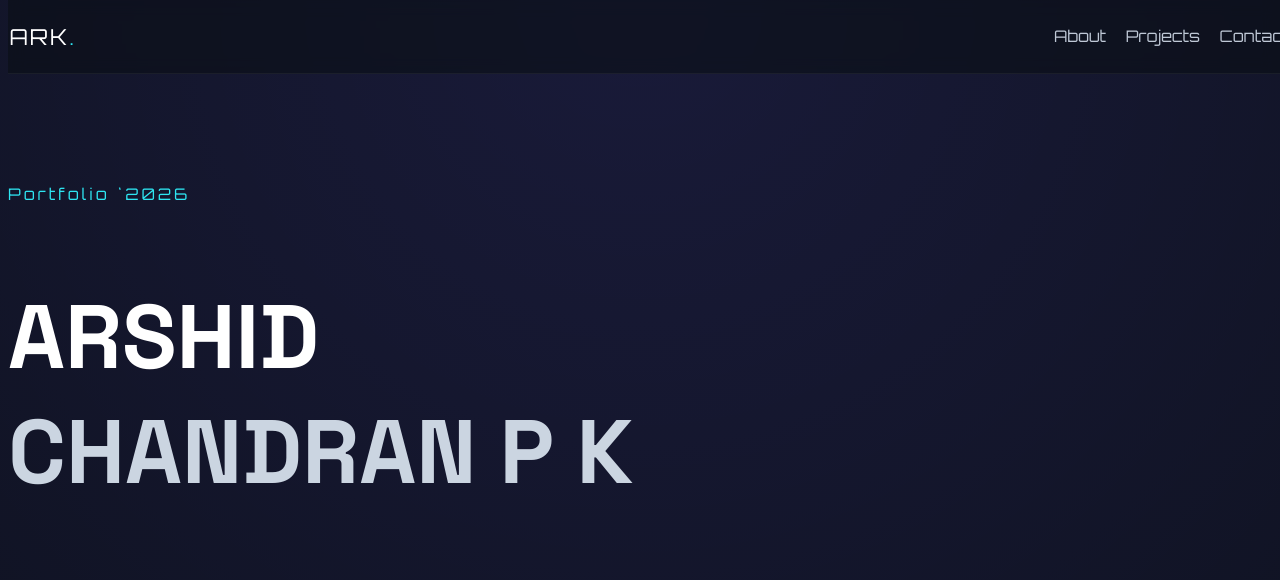
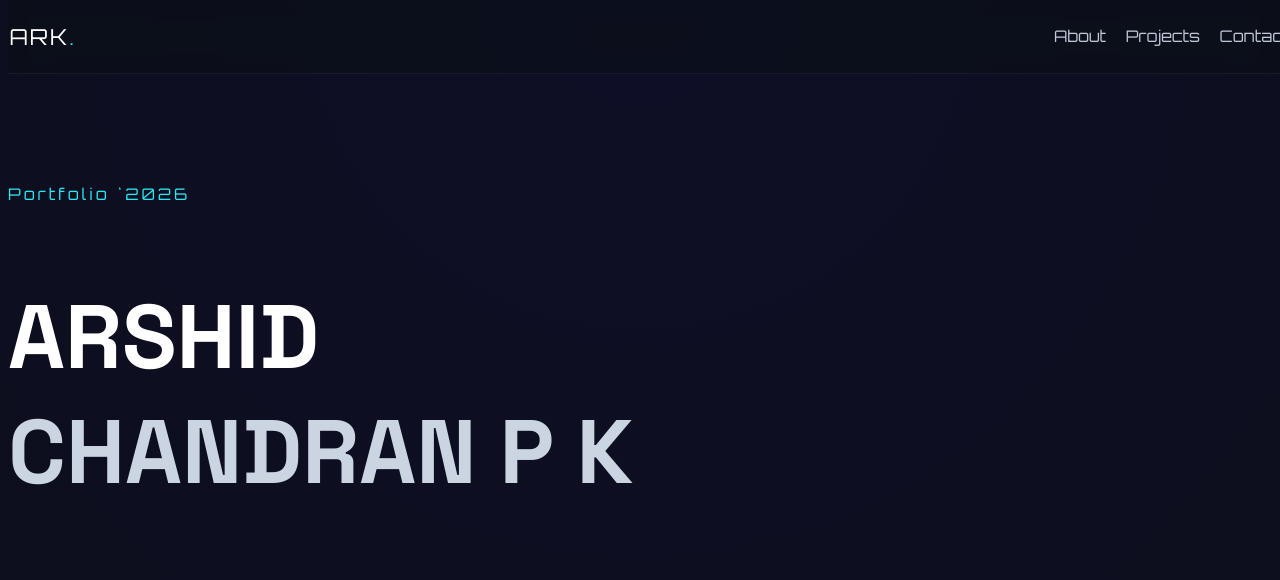
Before and after one commit to T-ARK/portfolio, a plain HTML site: page index.html in a window 1280 px wide. Shown: the top 580 px of the page. Drawn offline with Linux system fonts and the light colour scheme.

Commit message:
Update style.css

```diff
--- a/style.css
+++ b/style.css
@@ -7,7 +7,7 @@
 body {
     font-family: 'Inter', sans-serif;
     background:
-        radial-gradient(circle at 50% 0%, rgba(106, 92, 255, 0.15), transparent 50%), #0b0f17;
+        radial-gradient(circle at 50% 0%, rgba(27, 11, 98, 0.214), transparent 50%), #0b0f17;
     color: #ffffff;
 }
 
@@ -260,4 +260,5 @@ body {
     padding: 0;
     border-top: 1px solid rgba(255, 255, 255, .05);
     color: #bfc8d6;
+
 }
```
